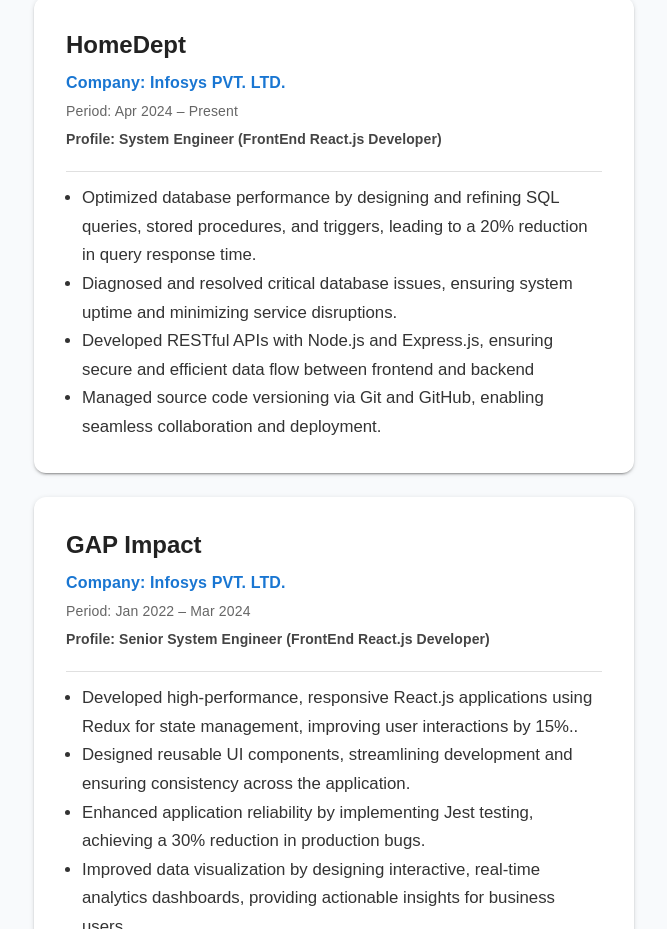
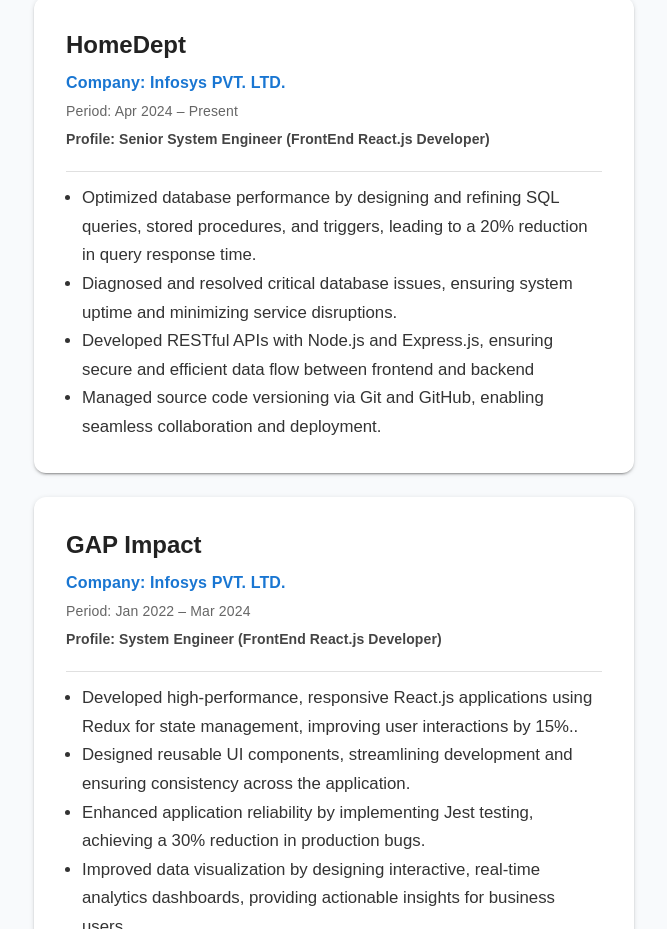
Before and after one commit to yashwant-mali/Portfolio, a React (Vite) app: page / in a window 1280 px wide. Shown: the part 1380-2309 px from the top of the page, without its empty margins (306-973 px from the left). Built offline with nearby package versions, Linux system fonts and the light colour scheme.

Commit message:
Corrected senior systen engineer at experinece section

```diff
--- a/src/components/Experience.jsx
+++ b/src/components/Experience.jsx
@@ -99,7 +99,7 @@
                 mb: 1,
               }}
             >
-              Profile: System Engineer (FrontEnd React.js Developer)
+              Profile: Senior System Engineer (FrontEnd React.js Developer)
             </Typography>
             <Divider sx={{ my: 1.5 }} />
             <Box
@@ -198,7 +198,7 @@
                 mb: 1,
               }}
             >
-              Profile: Senior System Engineer (FrontEnd React.js Developer)
+              Profile: System Engineer (FrontEnd React.js Developer)
             </Typography>
             <Divider sx={{ my: 1.5 }} />
             <Box
```
